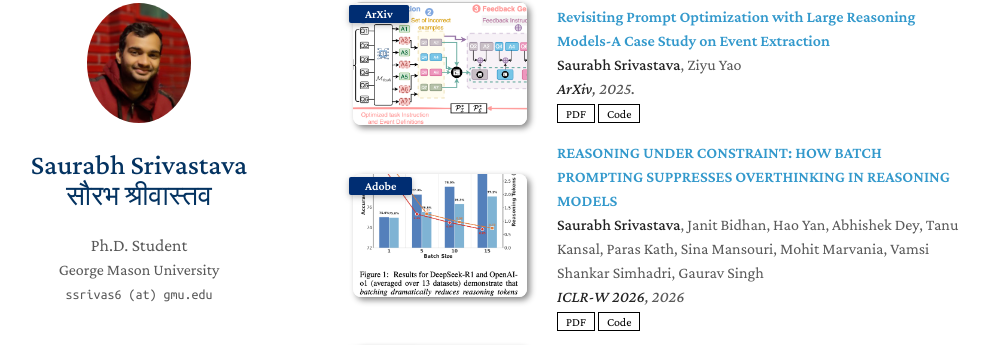
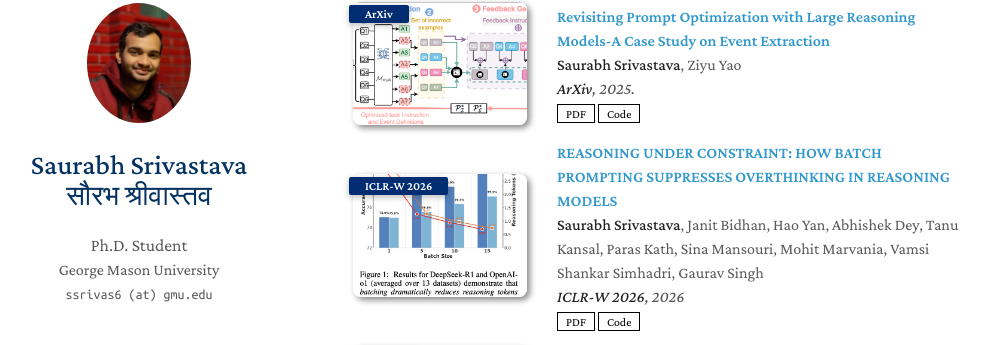
Before and after one commit to salokr/salokr.github.io, a Jekyll site: the page built from index.md, in a window 1280 px wide and 900 px high, scrolled down 2277 px. Shown: the part 81-426 px from the top of the window, without its empty margins (137-1126 px from the left). Built offline with Jekyll 4.4.1, drawn with Linux system fonts in a browser that asks for light colours; nearby versions of some CDN libraries; a style sheet for code colours, icons or effects is not loaded; our own code applies the rules of GitHub Pages for plain Markdown files.

Commit message:
Update publication badge to ICLR-W 2026

```diff
--- a/_includes/publications.md
+++ b/_includes/publications.md
@@ -59,7 +59,7 @@
 
   <div class="col-sm-3 abbr" style="position: relative;padding-right: 15px;padding-left: 15px;">
     <img src="assets/img/ICLR_W_2026.png" class="teaser img-fluid z-depth-1">
-    <abbr class="badge">Adobe</abbr>
+    <abbr class="badge">ICLR-W 2026</abbr>
   </div>
 
   <div class="col-sm-9" style="position: relative;padding-right: 15px;padding-left: 20px;">
```
